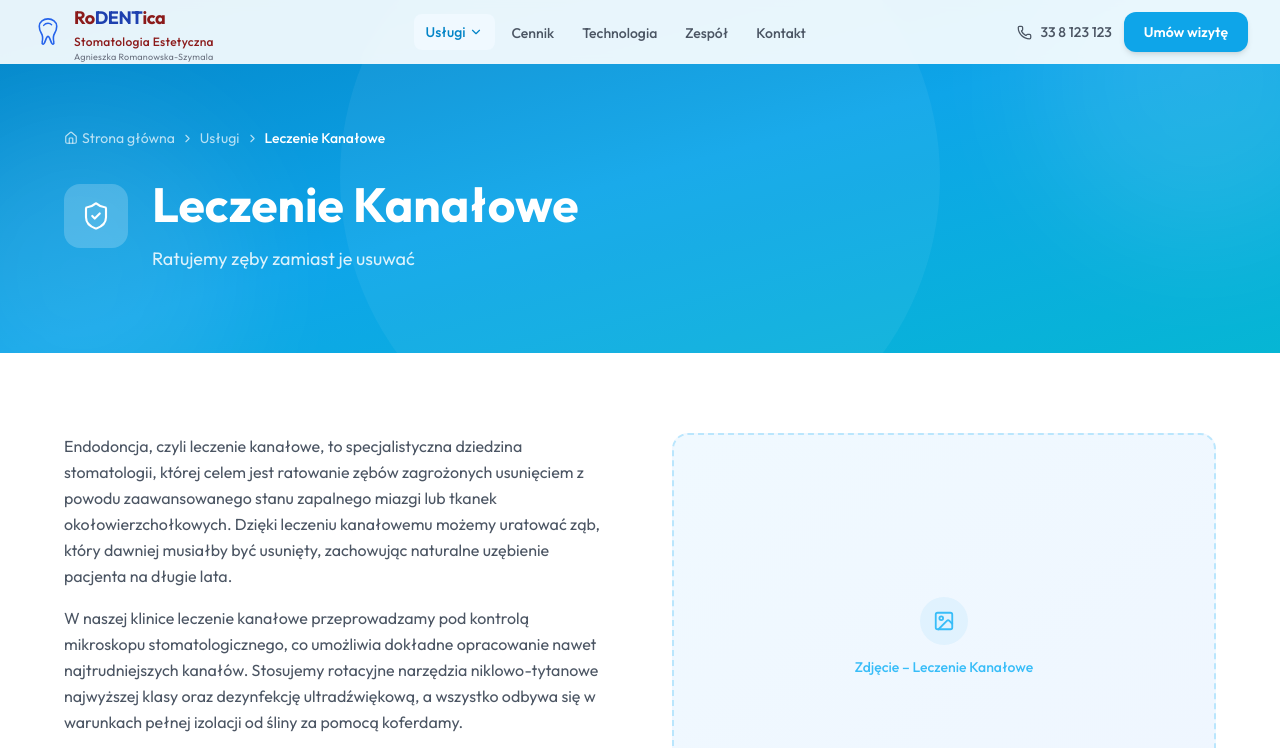
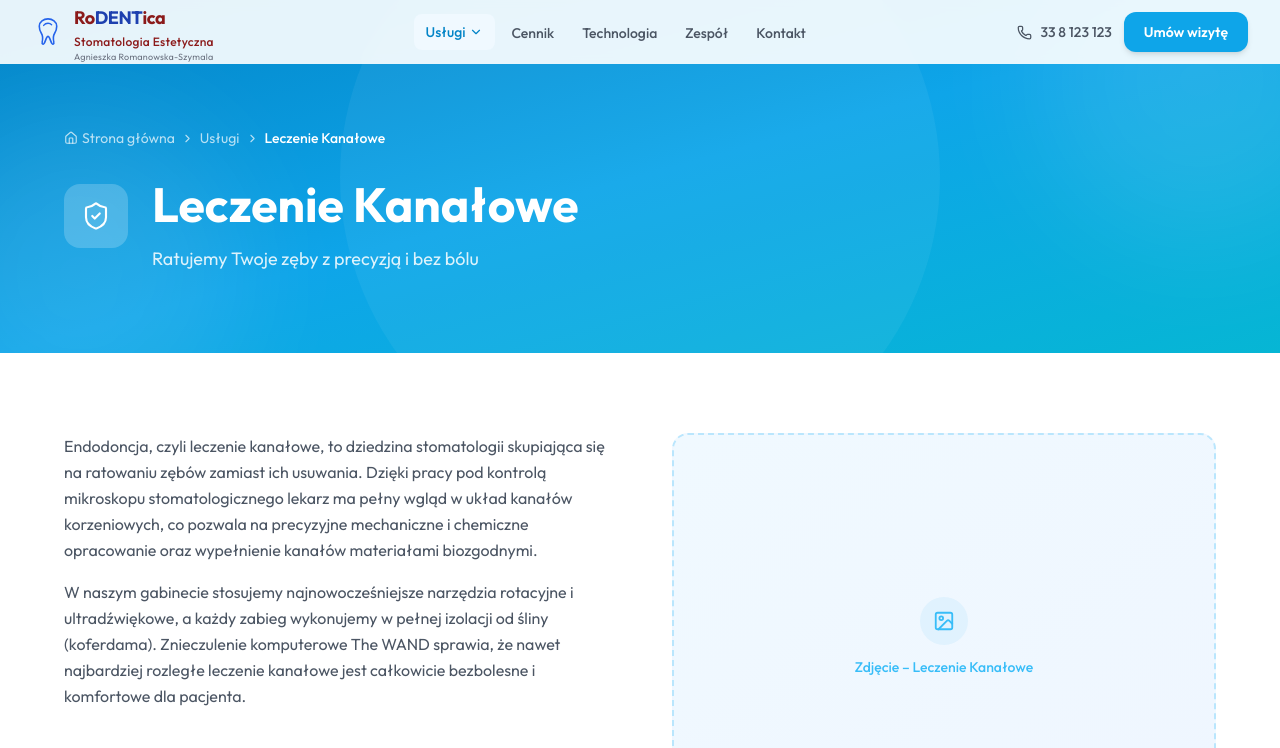
Before and after one commit to macieyosjudo/kokware, a React (Vite) app in the folder rodentica-app/: page /uslugi/leczenie-kanalowe in a window 1280 px wide. Shown: the top 748 px of the page. Built offline with nearby package versions, Linux system fonts and the light colour scheme.

Commit message:
Fix LeczeniKanalowe.jsx uncommitted change
https://claude.ai/code/session_016nQQZckVy19WTMnjRPiQSt

```diff
--- a/rodentica-app/src/pages/uslugi/LeczeniKanalowe.jsx
+++ b/rodentica-app/src/pages/uslugi/LeczeniKanalowe.jsx
@@ -5,12 +5,12 @@ export default function LeczeniKanalowe() {
   return (
     <ServicePageTemplate
       title="Leczenie Kanałowe"
-      subtitle="Ratujemy zęby zamiast je usuwać"
+      subtitle="Ratujemy Twoje zęby z precyzją i bez bólu"
       Icon={ShieldCheck}
       breadcrumb={[{ label: 'Usługi', href: '/uslugi' }, { label: 'Leczenie Kanałowe' }]}
       intro={[
-        'Endodoncja, czyli leczenie kanałowe, to specjalistyczna dziedzina stomatologii, której celem jest ratowanie zębów zagrożonych usunięciem z powodu zaawansowanego stanu zapalnego miazgi lub tkanek okołowierzchołkowych. Dzięki leczeniu kanałowemu możemy uratować ząb, który dawniej musiałby być usunięty, zachowując naturalne uzębienie pacjenta na długie lata.',
-        'W naszej klinice leczenie kanałowe przeprowadzamy pod kontrolą mikroskopu stomatologicznego, co umożliwia dokładne opracowanie nawet najtrudniejszych kanałów. Stosujemy rotacyjne narzędzia niklowo-tytanowe najwyższej klasy oraz dezynfekcję ultradźwiękową, a wszystko odbywa się w warunkach pełnej izolacji od śliny za pomocą koferdamy.',
+        'Endodoncja, czyli leczenie kanałowe, to dziedzina stomatologii skupiająca się na ratowaniu zębów zamiast ich usuwania. Dzięki pracy pod kontrolą mikroskopu stomatologicznego lekarz ma pełny wgląd w układ kanałów korzeniowych, co pozwala na precyzyjne mechaniczne i chemiczne opracowanie oraz wypełnienie kanałów materiałami biozgodnymi.',
+        'W naszym gabinecie stosujemy najnowocześniejsze narzędzia rotacyjne i ultradźwiękowe, a każdy zabieg wykonujemy w pełnej izolacji od śliny (koferdama). Znieczulenie komputerowe The WAND sprawia, że nawet najbardziej rozległe leczenie kanałowe jest całkowicie bezbolesne i komfortowe dla pacjenta.',
       ]}
       benefits={[
         'Ratujemy zęby zamiast je usuwać',
@@ -21,14 +21,14 @@ export default function LeczeniKanalowe() {
         'Skuteczne i długotrwałe rezultaty',
       ]}
       procedures={[
-        { title: 'Diagnostyka RTG kanałów', desc: 'Szczegółowe zdjęcie rentgenowskie pozwalające ocenić długość, przebieg i liczbę kanałów korzeniowych przed rozpoczęciem leczenia.' },
-        { title: 'Znieczulenie komputerowe The WAND', desc: 'Precyzyjne i bezbolesne znieczulenie miejscowe podawane przez komputerowy system The WAND – eliminuje nieprzyjemne uczucie pieczenia i bólu.' },
-        { title: 'Opracowanie kanałów narzędziami rotacyjnymi', desc: 'Mechaniczne poszerzenie i ukształtowanie kanałów korzeniowych przy użyciu precyzyjnych narzędzi niklowo-tytanowych pod kontrolą mikroskopu.' },
-        { title: 'Dezynfekcja narzędziami ultradźwiękowymi', desc: 'Dokładne oczyszczenie kanałów z bakterii i resztek tkanek przy użyciu aktywacji ultradźwiękowej płukania – gwarancja sterylności.' },
-        { title: 'Wypełnienie kanałów materiałem biozgodnym', desc: 'Trwałe uszczelnienie oczyszczonych kanałów materiałem guttaperka i uszczelniaczem – zapobiega ponownemu zakażeniu.' },
-        { title: 'Odbudowa korony zęba', desc: 'Po zakończeniu leczenia kanałowego ząb wymaga odbudowy – wykonujemy wkłady koronowe i korony ceramiczne chroniące osłabioną strukturę zęba.' },
-        { title: 'Usuwanie złamanych narzędzi', desc: 'Specjalistyczne usuwanie fragmentów złamanych narzędzi endodontycznych z kanałów korzeniowych pod kontrolą mikroskopu.' },
-        { title: 'Ponowne leczenie kanałowe', desc: 'Rewizja wcześniej nieprawidłowo leczonego zęba – skuteczna alternatywa dla ekstrakcji w przypadku nawrotu stanu zapalnego.' },
+        { title: 'Diagnostyka RTG kanałów', desc: 'Ocena liczby, kształtu i długości kanałów korzeniowych na podstawie zdjęcia rentgenowskiego.' },
+        { title: 'Znieczulenie komputerowe The WAND', desc: 'Bezbolesne podanie znieczulenia miejscowego przy użyciu komputerowo kontrolowanego systemu The WAND.' },
+        { title: 'Opracowanie kanałów rotacyjnymi narzędziami', desc: 'Mechaniczne poszerzanie i kształtowanie kanałów korzeniowych przy użyciu specjalistycznych narzędzi rotacyjnych.' },
+        { title: 'Dezynfekcja narzędziami ultradźwiękowymi', desc: 'Dokładne oczyszczenie i dezynfekcja kanałów przy użyciu ultradźwięków i płynów płuczących.' },
+        { title: 'Wypełnienie kanałów materiałem biozgodnym', desc: 'Szczelne wypełnienie oczyszczonych kanałów gutaperką i uszczelniaczem kanałowym.' },
+        { title: 'Odbudowa korony zęba', desc: 'Po leczeniu kanałowym ząb wymaga odbudowy – wykonujemy ją kompozytem lub proponujemy koronę protetyczną.' },
+        { title: 'Usuwanie złamanych narzędzi', desc: 'Specjalistyczne zabiegi usuwania fragmentów narzędzi endodontycznych pozostałych w kanałach po wcześniejszym leczeniu.' },
+        { title: 'Ponowne leczenie kanałowe', desc: 'Rewizja kanałów po nieskutecznym wcześniejszym leczeniu – dokładna reinstrumentacja i ponowne wypełnienie.' },
       ]}
       price="od 400 zł"
       priceDetails={[
```
